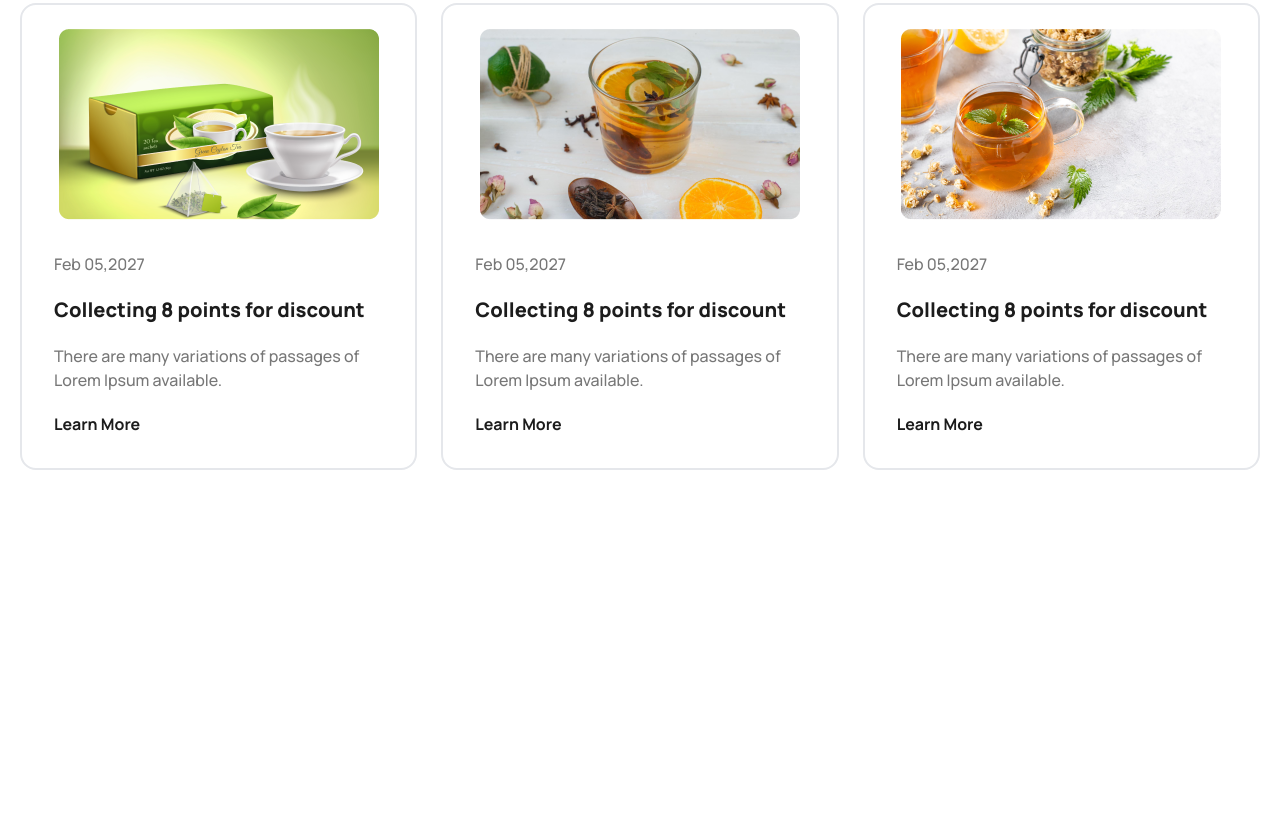
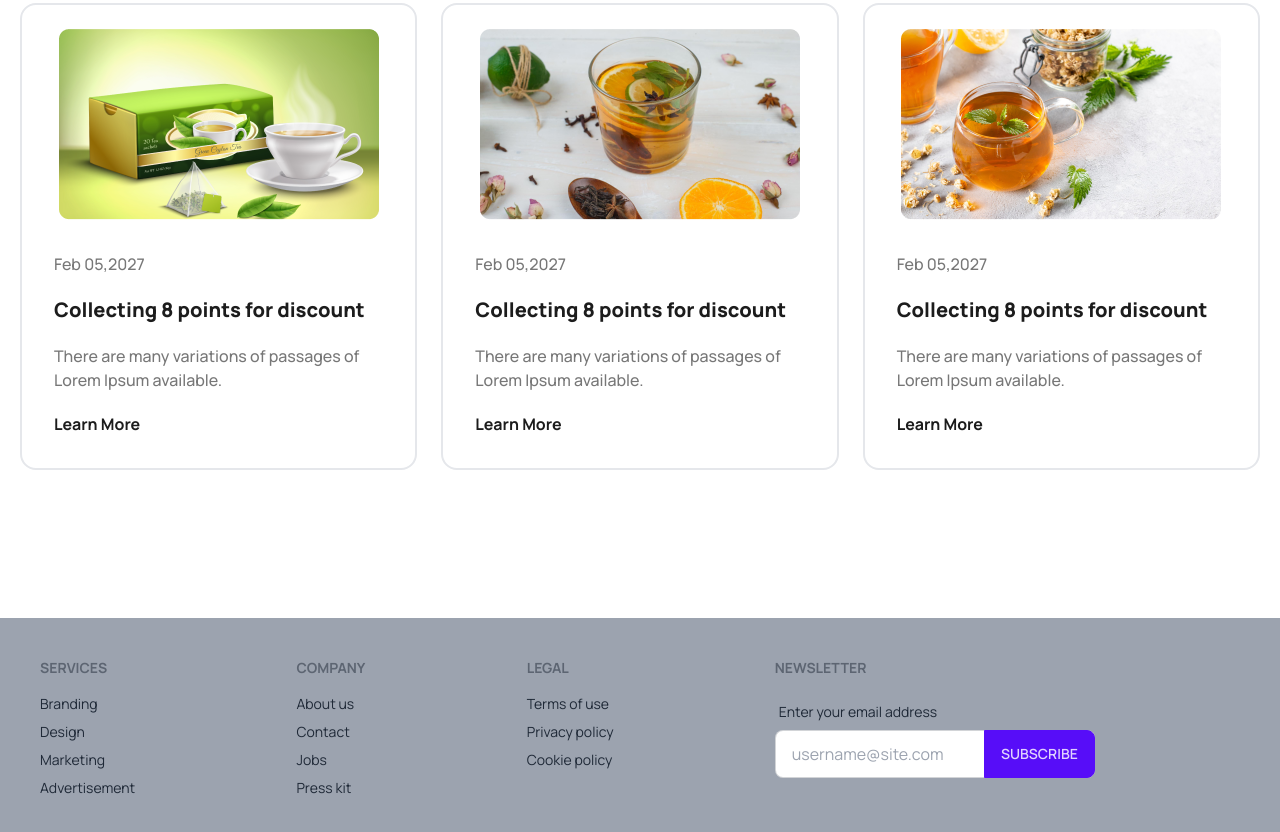
Before and after one commit to suru1849/tea-house-with-DaisyUi, a plain HTML site: page index.html in a window 1280 px wide. Shown: the part 3201-4033 px from the top of the page. Before the commit the page ends 3819 px from the top, so only its background shows below. Drawn offline with nearby package versions, Linux system fonts and the light colour scheme.

Commit message:
footer completed

```diff
--- a/index.html
+++ b/index.html
@@ -366,6 +366,47 @@
       </section>
     </main>
 
-    <footer></footer>
+    <footer class="footer p-10 bg-gray-400 text-base-content">
+      <div>
+        <span class="footer-title">Services</span>
+        <a class="link link-hover">Branding</a>
+        <a class="link link-hover">Design</a>
+        <a class="link link-hover">Marketing</a>
+        <a class="link link-hover">Advertisement</a>
+      </div>
+      <div>
+        <span class="footer-title">Company</span>
+        <a class="link link-hover">About us</a>
+        <a class="link link-hover">Contact</a>
+        <a class="link link-hover">Jobs</a>
+        <a class="link link-hover">Press kit</a>
+      </div>
+      <div>
+        <span class="footer-title">Legal</span>
+        <a class="link link-hover">Terms of use</a>
+        <a class="link link-hover">Privacy policy</a>
+        <a class="link link-hover">Cookie policy</a>
+      </div>
+      <div>
+        <span class="footer-title">Newsletter</span>
+        <div class="form-control w-80">
+          <label class="label">
+            <span class="label-text">Enter your email address</span>
+          </label>
+          <div class="relative">
+            <input
+              type="text"
+              placeholder="username@site.com"
+              class="input input-bordered w-full pr-16"
+            />
+            <button
+              class="btn btn-primary absolute top-0 right-0 rounded-l-none"
+            >
+              Subscribe
+            </button>
+          </div>
+        </div>
+      </div>
+    </footer>
   </body>
 </html>
```
